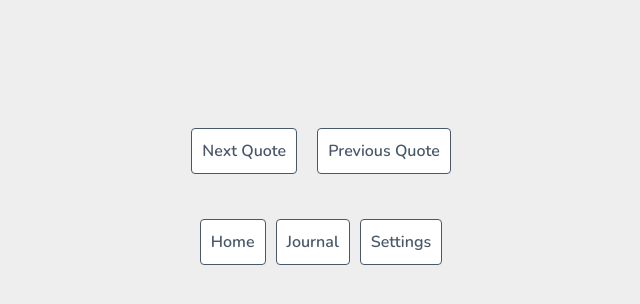
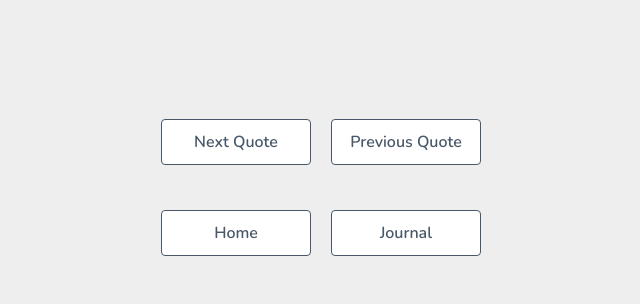
Before and after one commit to alxgrgsc/SoulJournal, a React (Create React App) app in the folder souljournal-frontend/: page /quotes in a window 1280 px wide. Shown: the top 304 px of the page, without its empty margins (319-959 px from the left). Built offline with nearby package versions, Linux system fonts and the light colour scheme; no server answers.

Commit message:
try to put project on github pages

```diff
--- a/souljournal-frontend/src/Journal.js
+++ b/souljournal-frontend/src/Journal.js
@@ -207,7 +207,7 @@ const Journal = () => {
         {entries.length > 0
           ? isDeleting
             ? "Please select one or more entries to delete."
-            : "Manage Entries"
+            : "Journal Entries"
           : "There are no entries yet!"}
       </h2>
       {entries.length > 0 && (
@@ -354,12 +354,15 @@ const Journal = () => {
           )}
         </Modal.Footer>
       </Modal>
-      <Button onClick={() => navigate('/new-entry')} className="btn button fixed-size-button mx-2">
+      <div className="d-flex justify-content-center mt-4 w-100">
+              <Button onClick={() => navigate('/new-entry')} className="btn button fixed-size-button mx-2 ">
         New Entry
       </Button>
-      <Button onClick={() => navigate('/dashboard')} className="btn button fixed-size-button mx-2">
+      <Button onClick={() => navigate('/dashboard')} className="btn button fixed-size-button mx-2 ">
         Dashboard
       </Button>
+      </div>
+
     </div>
   );
 };
--- a/souljournal-frontend/src/Login.js
+++ b/souljournal-frontend/src/Login.js
@@ -70,8 +70,8 @@ const Login = () => {
           />
         </div>
         <div className="buttons d-flex justify-content-center w-100">
+          <button className="btn button  w-100 fixed-size-button" onClick={handleDiscard}>Back</button>
           <button type='submit' className="btn button  w-100 fixed-size-button">Login</button>
-          <button className="btn button  w-100 fixed-size-button" onClick={handleDiscard}>Back</button>
         </div>
       </form>
     </div>
--- a/souljournal-frontend/src/Quotes.js
+++ b/souljournal-frontend/src/Quotes.js
@@ -1,6 +1,8 @@
 //imports
 import React, { useState, useEffect } from 'react';
+import { useNavigate } from 'react-router-dom';
 import './Quotes.css';
+import 'bootstrap/dist/css/bootstrap.min.css';
 
 //quotes component
 const Quotes = () => {
@@ -40,26 +42,26 @@ const Quotes = () => {
         }
     };
 
-    //navigate to page
-    const navigateTo = (page) => {
-        window.location.href = `/${page}`;
-    };
+    const navigate = useNavigate();
 
     return (
-        <div className="quote-container">
-            <div className="quote-text">{quote}</div>
-            <div className="quote-author">{author}</div>
-            <div className="quote-buttons">
-                <button className="button" onClick={fetchQuote}>Next Quote</button>
-                <button className="button" onClick={fetchPreviousQuote}>Previous Quote</button>
+        <div className="container mt-5 quote-container">
+            <div className="card-body">
+              <div className="quote-text card-text">{quote}</div>
+              <div className="quote-author card-subtitle mb-2 text-muted">{author}</div>
+              <div className="quote-buttons d-flex  mt-3">
+                <button className="btn button fixed-size-button" onClick={fetchQuote}>Next Quote</button>
+                <button className="btn button fixed-size-button" onClick={fetchPreviousQuote}>Previous Quote</button>
+              </div>
+                <div className="quote-buttons d-flex mt-3">
+                <button className="btn button fixed-size-button " onClick={() => navigate('/dashboard')}>Home</button>
+                <button className="btn button fixed-size-button " onClick={() => navigate('/journal')}>Journal</button>
+
+              </div>
             </div>
-            <footer className="footer">
-                <button className="button" onClick={() => navigateTo('dashboard')}>Home</button>
-                <button className="button" onClick={() => navigateTo('journal')}>Journal</button>
-                <button className="button" onClick={() => navigateTo('settings')}>Settings</button>
-            </footer>
+
         </div>
-    );
+      );
 };
 
 //export
--- a/souljournal-frontend/src/WelcomePage.js
+++ b/souljournal-frontend/src/WelcomePage.js
@@ -15,13 +15,13 @@ function WelcomePage() {
       <p className="tagline mb-4">Write, reflect, transform daily.</p>
       <div className="buttons d-flex justify-content-center w-100">
         <div className="d-flex flex-grow-1">
-          <Link to="/login" className="w-100 me-3">
-            <button className="btn button  w-100 fixed-size-button">Login</button>
+          <Link to="/register" className="w-100 me-3">
+            <button className="btn button  w-100 fixed-size-button">Register</button>
           </Link>
         </div>
         <div className="d-flex flex-grow-1">
-          <Link to="/register" className="w-100">
-            <button className="btn button  w-100 fixed-size-button">Register</button>
+          <Link to="/login" className="w-100">
+            <button className="btn button  w-100 fixed-size-button">Login</button>
           </Link>
         </div>
       </div>
```
